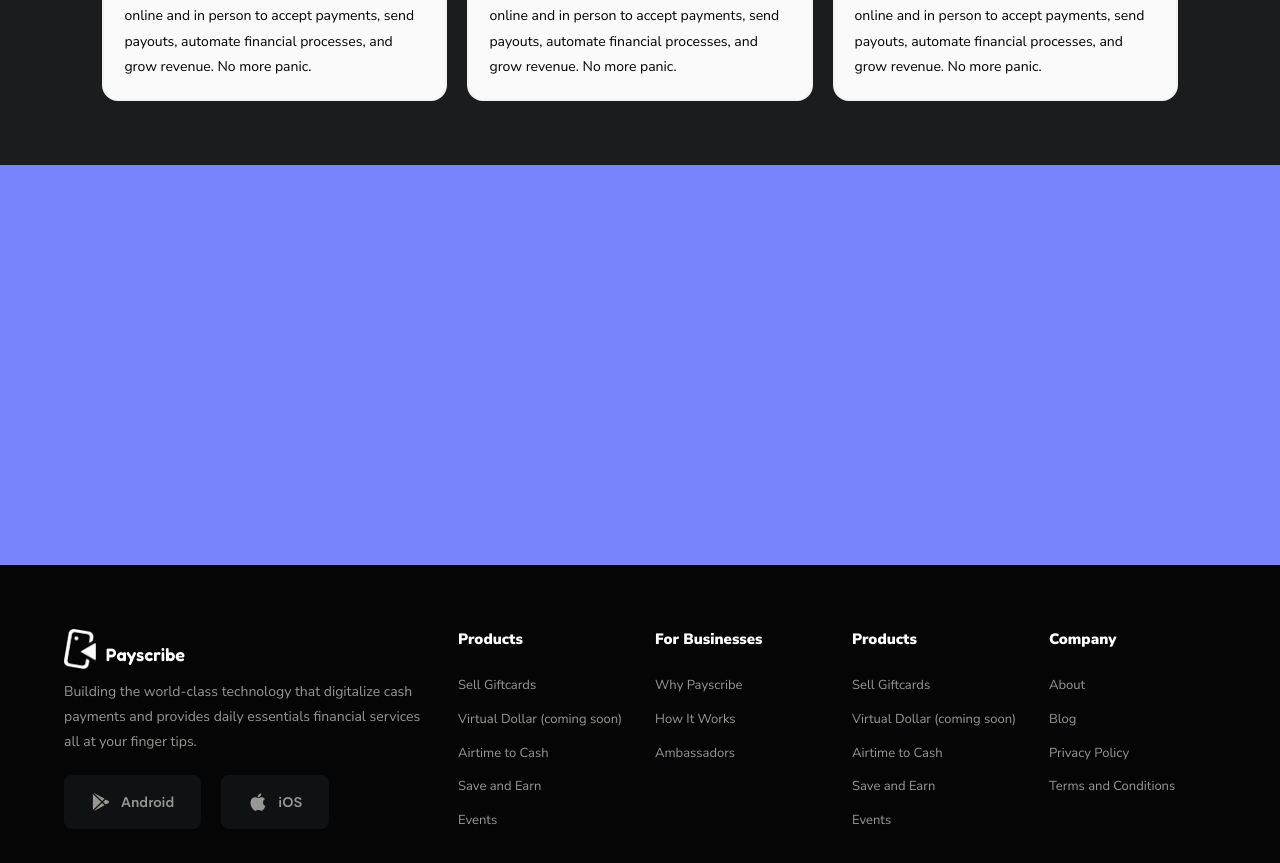
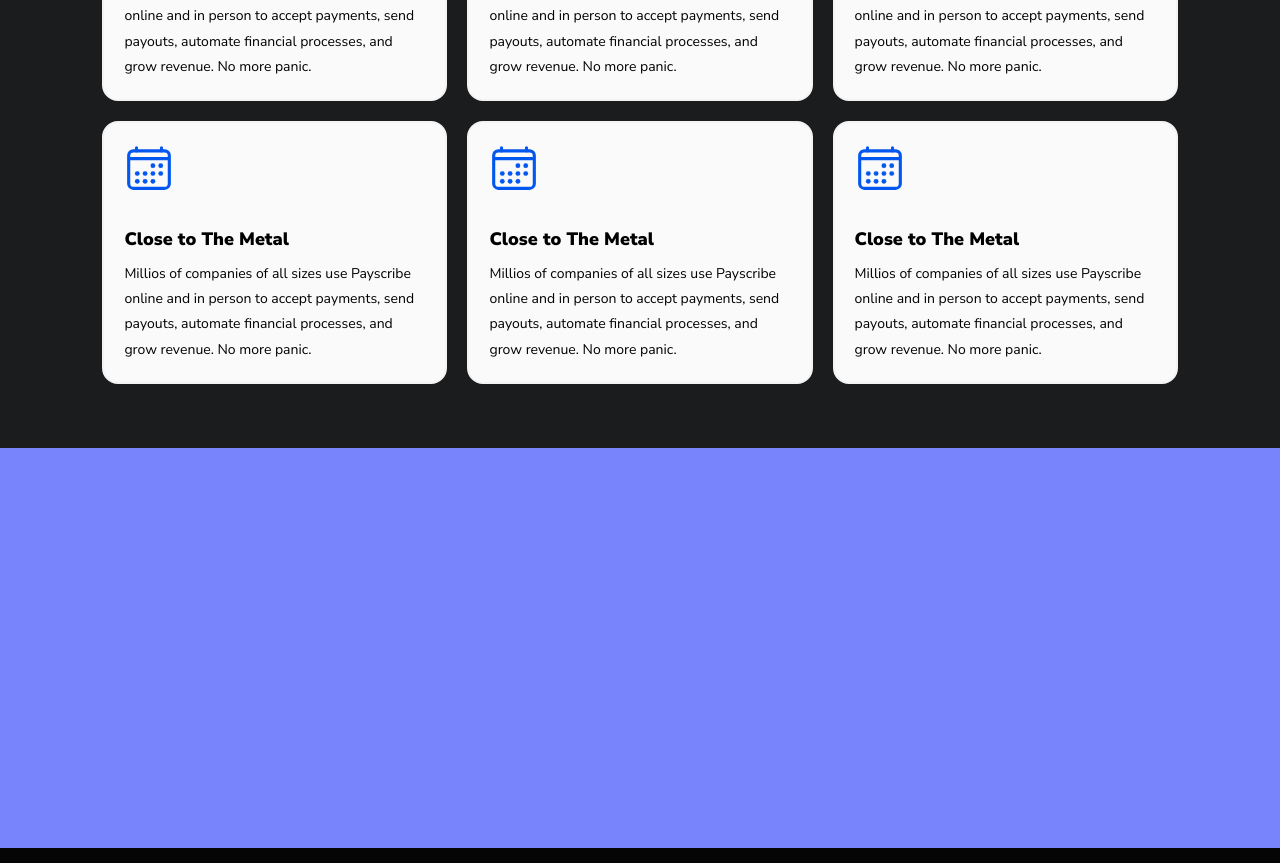
Before and after one commit to eadelekeife/payscribe-front, a React (Vite) app: page / in a window 1280 px wide. Shown: the part 4100-4963 px from the top of the page. Built offline with nearby package versions, Linux system fonts and the light colour scheme.

Commit message:
landing page upload

```diff
--- a/src/pages/hom.jsx
+++ b/src/pages/hom.jsx
@@ -267,6 +267,24 @@ const Homepage = () => {
                                     <p>Millios of companies of all sizes use Payscribe online and in person to accept payments, send payouts, automate
                                         financial processes, and grow revenue. No more panic.</p>
                                 </div>
+                                <div className="block-border">
+                                    <ion-icon name="calendar-outline"></ion-icon>
+                                    <h5>Close to The Metal</h5>
+                                    <p>Millios of companies of all sizes use Payscribe online and in person to accept payments, send payouts, automate
+                                        financial processes, and grow revenue. No more panic.</p>
+                                </div>
+                                <div className="block-border">
+                                    <ion-icon name="calendar-outline"></ion-icon>
+                                    <h5>Close to The Metal</h5>
+                                    <p>Millios of companies of all sizes use Payscribe online and in person to accept payments, send payouts, automate
+                                        financial processes, and grow revenue. No more panic.</p>
+                                </div>
+                                <div className="block-border">
+                                    <ion-icon name="calendar-outline"></ion-icon>
+                                    <h5>Close to The Metal</h5>
+                                    <p>Millios of companies of all sizes use Payscribe online and in person to accept payments, send payouts, automate
+                                        financial processes, and grow revenue. No more panic.</p>
+                                </div>
                             </div>
                         </div>
                     </div>
```
